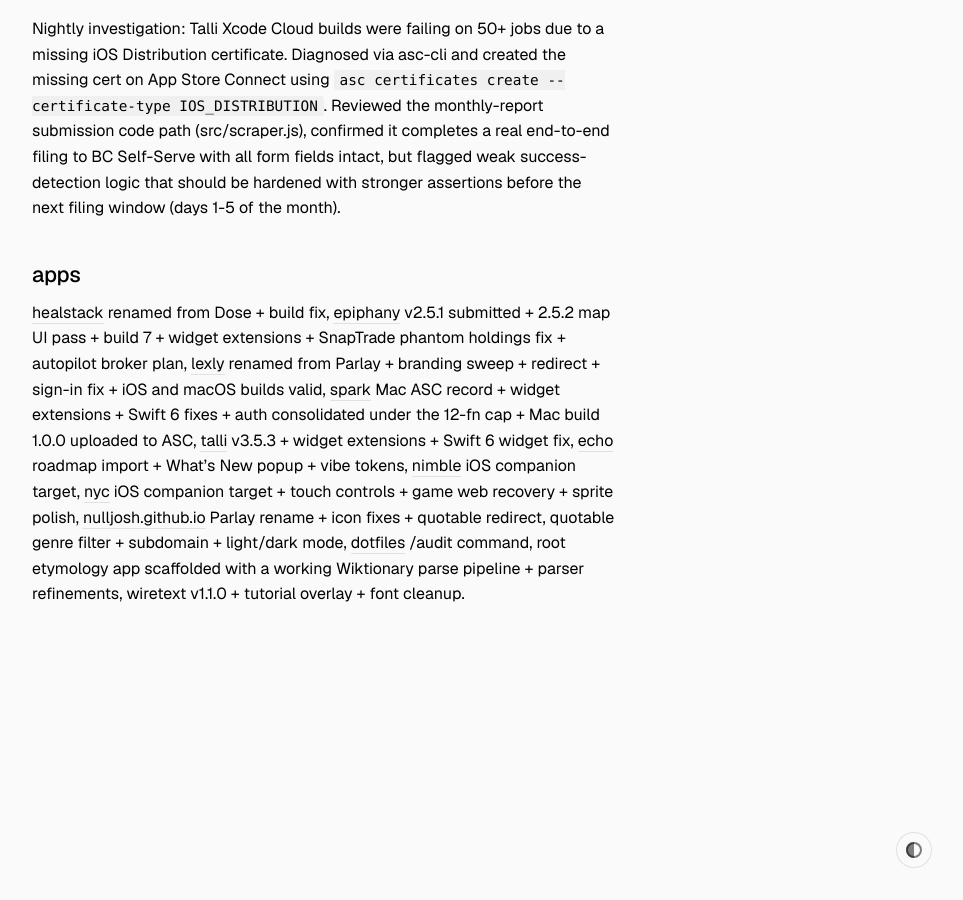
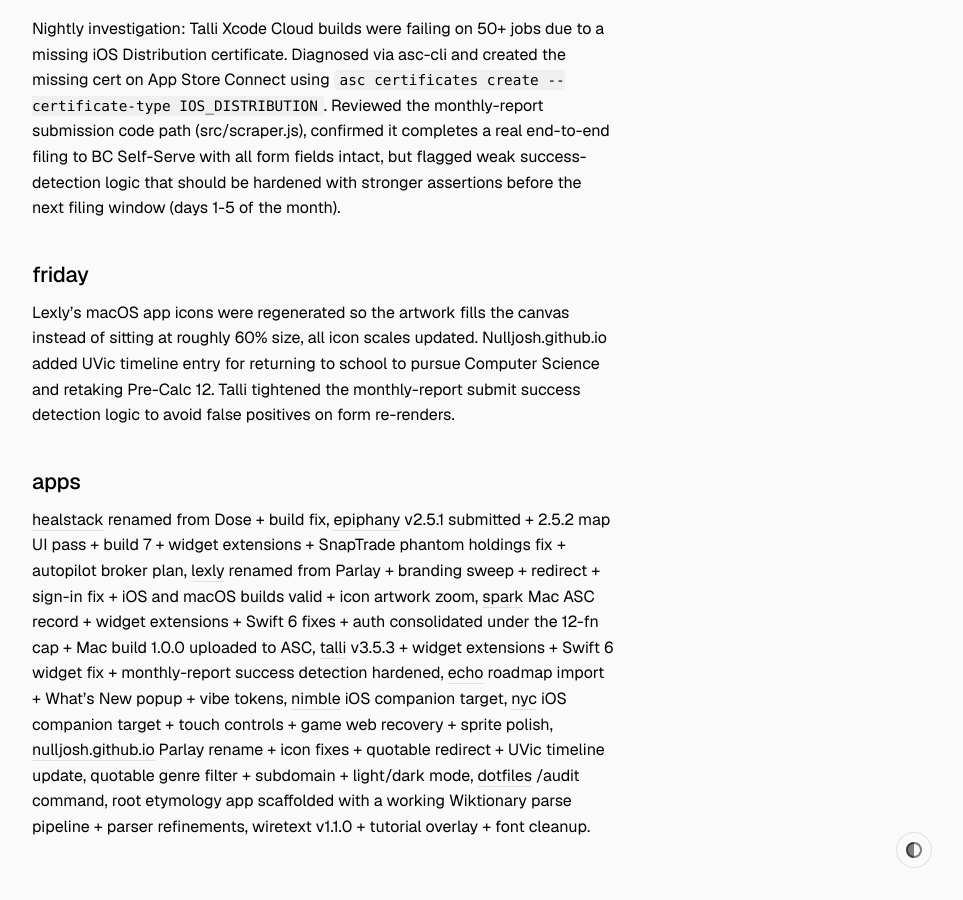
Before and after one commit to nulljosh/inkpress, a Jekyll site: the page built from _posts/2026-07-03-week.md, in a window 1280 px wide and 900 px high, scrolled down 2829 px. Shown: the whole window, without its empty margins (316-1279 px from the left). Built offline with Jekyll 4.4.1, drawn with Linux system fonts in a browser that asks for light colours; before the commit the page ends 3516 px from its top, so only the background shows below that.

Commit message:
journal: friday evening — lexly icon zoom, uvic timeline update, talli success detection hardened

```diff
--- a/_posts/2026-07-03-week.md
+++ b/_posts/2026-07-03-week.md
@@ -33,6 +33,10 @@
 
 Nightly investigation: Talli Xcode Cloud builds were failing on 50+ jobs due to a missing iOS Distribution certificate. Diagnosed via asc-cli and created the missing cert on App Store Connect using `asc certificates create --certificate-type IOS_DISTRIBUTION`. Reviewed the monthly-report submission code path (src/scraper.js), confirmed it completes a real end-to-end filing to BC Self-Serve with all form fields intact, but flagged weak success-detection logic that should be hardened with stronger assertions before the next filing window (days 1-5 of the month).
 
+## friday
+
+Lexly's macOS app icons were regenerated so the artwork fills the canvas instead of sitting at roughly 60% size, all icon scales updated. Nulljosh.github.io added UVic timeline entry for returning to school to pursue Computer Science and retaking Pre-Calc 12. Talli tightened the monthly-report submit success detection logic to avoid false positives on form re-renders.
+
 ## apps
 
-[healstack](https://github.com/nulljosh/dose) renamed from Dose + build fix, [epiphany](https://github.com/nulljosh/epiphany) v2.5.1 submitted + 2.5.2 map UI pass + build 7 + widget extensions + SnapTrade phantom holdings fix + autopilot broker plan, [lexly](https://github.com/nulljosh/lexly) renamed from Parlay + branding sweep + redirect + sign-in fix + iOS and macOS builds valid, [spark](https://github.com/nulljosh/spark) Mac ASC record + widget extensions + Swift 6 fixes + auth consolidated under the 12-fn cap + Mac build 1.0.0 uploaded to ASC, [talli](https://github.com/nulljosh/talli) v3.5.3 + widget extensions + Swift 6 widget fix, [echo](https://github.com/nulljosh/echo) roadmap import + What's New popup + vibe tokens, [nimble](https://github.com/nulljosh/nimble) iOS companion target, [nyc](https://github.com/nulljosh/nyc) iOS companion target + touch controls + game web recovery + sprite polish, [nulljosh.github.io](https://github.com/nulljosh/nulljosh.github.io) Parlay rename + icon fixes + quotable redirect, quotable genre filter + subdomain + light/dark mode, [dotfiles](https://github.com/nulljosh/dotfiles) /audit command, root etymology app scaffolded with a working Wiktionary parse pipeline + parser refinements, wiretext v1.1.0 + tutorial overlay + font cleanup.
+[healstack](https://github.com/nulljosh/dose) renamed from Dose + build fix, [epiphany](https://github.com/nulljosh/epiphany) v2.5.1 submitted + 2.5.2 map UI pass + build 7 + widget extensions + SnapTrade phantom holdings fix + autopilot broker plan, [lexly](https://github.com/nulljosh/lexly) renamed from Parlay + branding sweep + redirect + sign-in fix + iOS and macOS builds valid + icon artwork zoom, [spark](https://github.com/nulljosh/spark) Mac ASC record + widget extensions + Swift 6 fixes + auth consolidated under the 12-fn cap + Mac build 1.0.0 uploaded to ASC, [talli](https://github.com/nulljosh/talli) v3.5.3 + widget extensions + Swift 6 widget fix + monthly-report success detection hardened, [echo](https://github.com/nulljosh/echo) roadmap import + What's New popup + vibe tokens, [nimble](https://github.com/nulljosh/nimble) iOS companion target, [nyc](https://github.com/nulljosh/nyc) iOS companion target + touch controls + game web recovery + sprite polish, [nulljosh.github.io](https://github.com/nulljosh/nulljosh.github.io) Parlay rename + icon fixes + quotable redirect + UVic timeline update, quotable genre filter + subdomain + light/dark mode, [dotfiles](https://github.com/nulljosh/dotfiles) /audit command, root etymology app scaffolded with a working Wiktionary parse pipeline + parser refinements, wiretext v1.1.0 + tutorial overlay + font cleanup.
```
Also changed, not shown: 2 other files.
